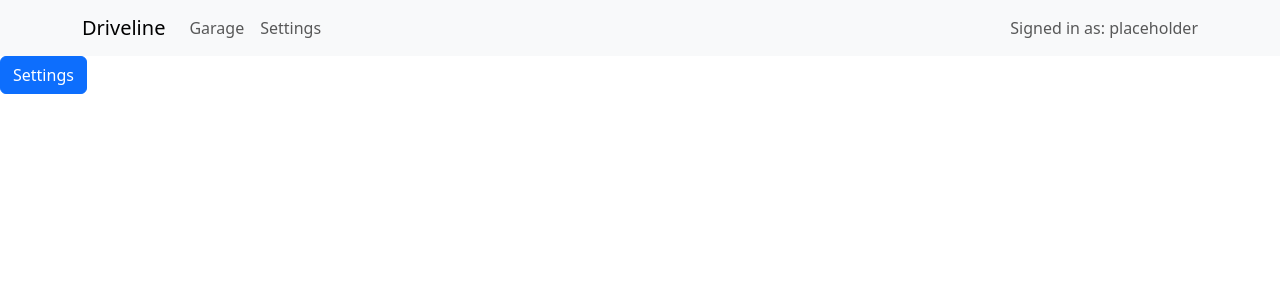
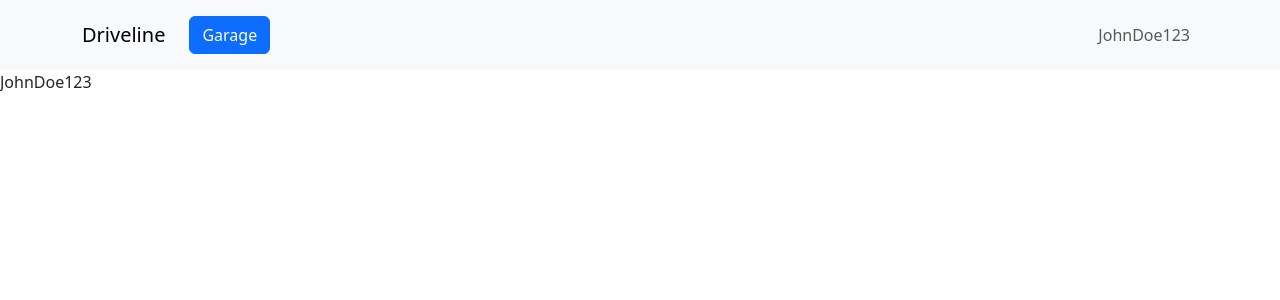
Before and after one commit to dheffer/DrivelineApp, a React (Create React App) app in the folder frontend/: page /settings in a window 1280 px wide. Shown: the top 300 px of the page. Built offline with nearby package versions, Linux system fonts and the light colour scheme.

Commit message:
Fixed minor formatting issues in Garage and Navbar Added sticky-top to navbar Moved settings to righthand side of screen (click on account)

```diff
--- a/frontend/src/pages/NavBar.js
+++ b/frontend/src/pages/NavBar.js
@@ -1,22 +1,24 @@
 import {Nav, Navbar} from "react-bootstrap";
 import Container from "react-bootstrap/Container";
 import React from "react";
+import Settings from "./Settings";
+import Button from "react-bootstrap/Button";
 
 function NavBar() {
     return (
-        <Navbar expand="lg" className="bg-body-tertiary">
+        <Navbar expand="lg" className="bg-body-tertiary" sticky={"top"}>
             <Container>
                 <Navbar.Brand href="/garage">Driveline</Navbar.Brand>
                 <Navbar.Toggle />
                 <Navbar.Collapse>
                     <Nav>
-                        <Nav.Link href="/garage">Garage</Nav.Link>
-                        <Nav.Link href="/settings">Settings</Nav.Link>
+                        <Nav.Link href="/garage"><Button variant="primary">Garage</Button></Nav.Link>
+
                     </Nav>
 
                 </Navbar.Collapse>
                 <Nav className={"ms-auto"}>
-                    <Navbar.Text >Signed in as: placeholder</Navbar.Text>
+                    <Settings />
                 </Nav>
             </Container>
         </Navbar>
--- a/frontend/src/pages/Settings.js
+++ b/frontend/src/pages/Settings.js
@@ -1,6 +1,7 @@
-import { useState } from 'react';
+import React, { useState } from 'react';
 import Button from 'react-bootstrap/Button';
 import Offcanvas from 'react-bootstrap/Offcanvas';
+import {Nav} from "react-bootstrap";
 
 export const Settings = () => {
     const [darkMode, setDarkMode] = useState(false);
@@ -16,23 +17,24 @@ export const Settings = () => {
 
     return (
         <div>
-            <Button variant="primary" onClick={handleShow}>Settings</Button>
+            {/*<Button variant="primary" onClick={handleShow}>Settings</Button>*/}
+            <Nav.Link onClick={handleShow} className={".align-items-center"} >JohnDoe123</Nav.Link>
             <Offcanvas show={show} onHide={handleShow} placement="end">
                 <Offcanvas.Header closeButton>
                     <Offcanvas.Title>Settings</Offcanvas.Title>
                 </Offcanvas.Header>
-                <Offcanvas.Body>
+                <Offcanvas.Body >
                     <div>
-                        <label >Dark Mode</label>
-                        <input type="checkbox" checked={darkMode} onChange={(e) => setDarkMode(e.target.checked)}/>
+                        <label className={"pe-1"}>Dark Mode </label>
+                        <input type="checkbox" checked={darkMode} onChange={(e) => setDarkMode(!darkMode)}/>
                     </div>
                     <div>
-                        <label>Notifications</label>
+                        <label className={"pe-1"}>Notifications </label>
                         <input type="checkbox" checked={notifications}
-                               onChange={(e) => setNotifications(e.target.checked)}/>
+                               onChange={(e) => setNotifications(!notifications)}/>
                     </div>
                     <div>
-                        <label>Unit of Measurement</label>
+                        <label className={"pe-1"}>Unit of Measurement</label>
                         <select value={unitOfMeasurement} onChange={(e) => setUnitOfMeasurement(e.target.value)}>
                             <option value="metric">Metric</option>
                             <option value="imperial">Imperial</option>
@@ -40,7 +42,6 @@ export const Settings = () => {
                     </div>
                 </Offcanvas.Body>
             </Offcanvas>
-
         </div>
     );
 }
--- a/frontend/src/pages/garage/Garage.js
+++ b/frontend/src/pages/garage/Garage.js
@@ -9,8 +9,7 @@ import Container from 'react-bootstrap/Container';
 
 function Garage() {
         // Divide the vehicles array into chunks of 3
-    const vehicles = ["2009 Nord Campy", "2015 Yotota Bav", "2019 Pesla Godel3", "2014 Nord Bustang",
-        "2017 Yotota Camry", "2016 Pesla GodelS", "2018 Nord Bustang", "2010 Yotota Bav"]
+    const vehicles = ["2009 Nord Campy", "2015 Yotota Bav", "2019 Pesla Godel3", "2014 Nord Bustang"]
     const chunkedVehicles = [];
     let length = 0;
     for (let i = 0; i < vehicles.length; i += 3) {
@@ -23,7 +22,7 @@ function Garage() {
                 <div className="col-md-1 order-md-1"></div>
                 <div className="col-md-10 order-md-2">
                     <div className="d-flex justify-content-evenly">
-                        <Link to="/garage/add"><Button>Add</Button></Link>
+                        <Link to="/garage/add" className={"pb-2"}><Button>Add Vehicle</Button></Link>
                         <Routes>
                             <Route path="/garage/add"/>
                             <Route path="/garage/remove/:vehicle"/>
```
